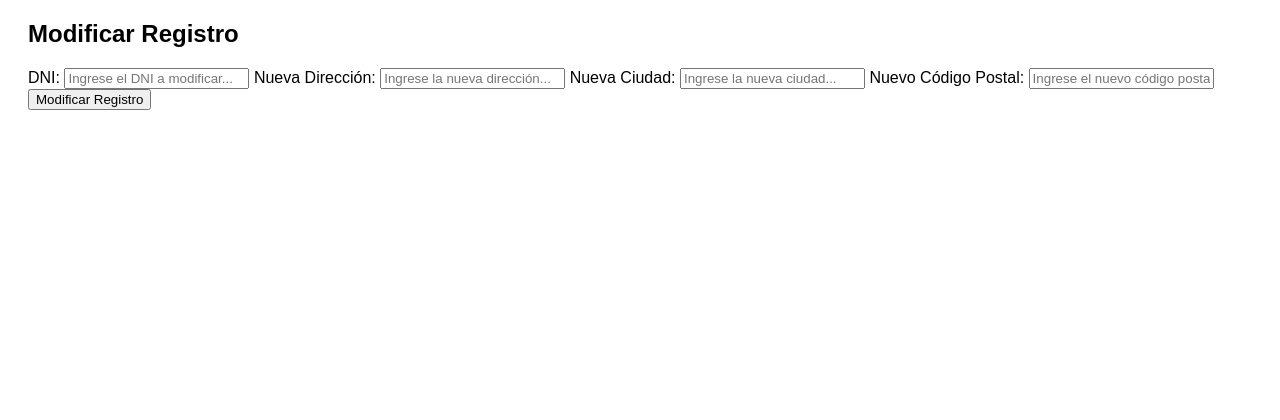
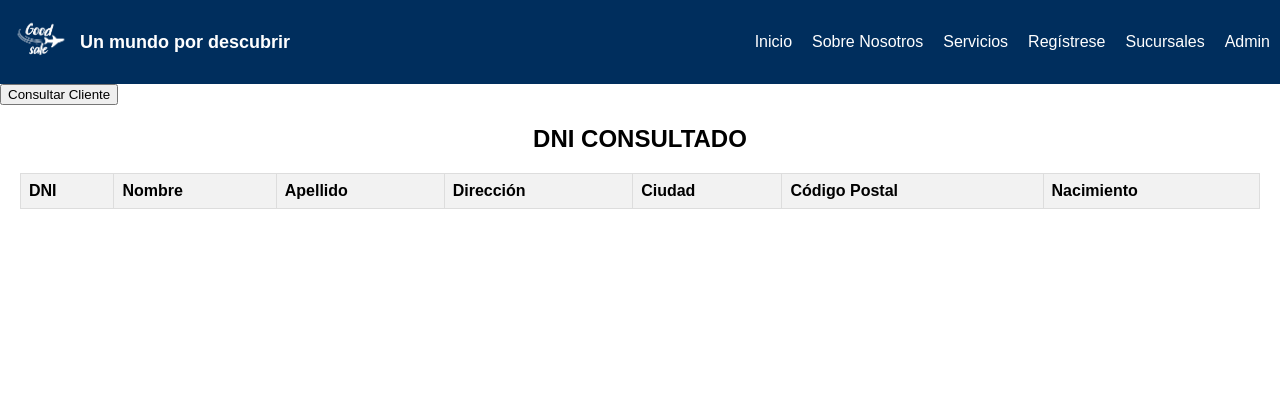
Before and after one commit to EdinsonPerez/Grupo3_Tf, a Flask app: template app/templates/modificar.html in a window 1280 px wide. Shown: the top 420 px of the page. Before the commit the page ends 110 px from the top, so only its background shows below. Run offline with Flask 3, Linux system fonts and the light colour scheme; the template is opened without the code that fills it, so the values that code supplies are empty.

Commit message:
funciona hasta consultar un regiustro por id

```diff
--- a/app/__init__.py
+++ b/app/__init__.py
@@ -76,6 +76,20 @@ class Registro:
         return clientes
 
 
+    def listar_clientes_by_dni(self, dni=None):
+        if dni is not None:
+            query = "SELECT * FROM clientes WHERE dni = %s"
+            self.cursor.execute(query, (dni,))
+        else:
+            query = "SELECT * FROM clientes"
+            self.cursor.execute(query)
+
+        clientes = self.cursor.fetchall()
+        print(f"Clientes obtenidos de la base de datos: {clientes}")
+        return clientes
+
+
+
     def eliminar_cliente(self, dni):
         self.cursor.execute(f"DELETE FROM clientes WHERE dni = {dni}")
         self.conn.commit()
@@ -123,6 +137,16 @@ def listar_clientes():
         print(f"Error al obtener clientes: {e}")
         return jsonify({"error": str(e)}), 500
 
+@app.route("/clientes/<int:dni>", methods=["GET"])
+def listar_cliente_by_dni(dni):
+    try:
+        # Puedes acceder directamente al valor del DNI en la variable 'dni'
+        clientes = registro.listar_clientes_by_dni(dni)
+        print(f"Clientes obtenidos de la base de datos para DNI {dni}: {clientes}")
+        return jsonify({"clientes": clientes})
+    except Exception as e:
+        print(f"Error al obtener clientes: {e}")
+        return jsonify({"error": str(e)}), 500
 
 @app.route("/clientes", methods=["POST"])
 def agregar_cliente():
--- a/app/static/listado.css
+++ b/app/static/listado.css
@@ -28,3 +28,10 @@ th {
     background-color: #333;
     color: #fff;
 }
+
+.nav-links {
+    display: flex;
+    list-style: none;
+    margin: 0;
+    padding: 0;
+  }
--- a/app/static/modificar.js
+++ b/app/static/modificar.js
@@ -1,32 +1,64 @@
-document.addEventListener("DOMContentLoaded", function () {
-    const URL = "http://127.0.0.1:5000/";
+// modificar.js
 
-    const formularioModificar = document.getElementById('formulario-modificar');
-    const resultadoModificacion = document.getElementById('resultado-modificacion');
+function mostrarFormularioConsulta() {
+    var formularioConsulta = document.getElementById("formulario-consulta");
 
-    formularioModificar.addEventListener('submit', function (event) {
-        event.preventDefault(); // Evitar que el formulario se envíe normalmente
+    if (formularioConsulta.style.display === "none") {
+        formularioConsulta.style.display = "block";
+    } else {
+        formularioConsulta.style.display = "none";
+    }
+}
 
-        const formData = new FormData(this);
+function consultarCliente() {
+    // Obtener el valor del DNI ingresado
+    var dniConsulta = document.getElementById("dniConsulta").value;
 
-        // Modificar la URL para utilizar el método PUT
-        const dni = formData.get('dni');
-        fetch(URL + `clientes/${dni}`, {
-            method: 'PUT',
-            body: formData,
-            mode: 'cors', // Agrega esta línea
-        })
-        .then(function(response) {
-            // ...
-        })
-        .catch(function(error) {
-            console.error('Error al modificar el registro:', error);
-        });
-    });
+    // Realizar la solicitud al servidor
+    fetch(`http://127.0.0.1:5000/clientes/${dniConsulta}`, {
+        method: 'GET',
+        headers: {
+            'Content-Type': 'application/json'
+        },
+    })
+    .then(response => response.json())
+    .then(data => {
+        // Manejar los datos devueltos
+        mostrarDetallesCliente(data.clientes);
+    })
+    .catch(error => console.error('Error:', error));
+}
 
-    function mostrarResultado(data) {
-        resultadoModificacion.textContent = data.mensaje;
-        // Limpiar el formulario después de la modificación
-        formularioModificar.reset();
+
+
+function mostrarDetallesCliente(cliente) {
+    // Limpiar la tabla antes de agregar nuevos datos
+    document.getElementById("cuerpo-tabla-registros").innerHTML = "";
+
+    // Iterar sobre los detalles del cliente y agregarlos a la tabla
+    for (var i = 0; i < cliente.length; i++) {
+        var row = document.getElementById("cuerpo-tabla-registros").insertRow(i);
+
+        var cell1 = row.insertCell(0);
+        var cell2 = row.insertCell(1);
+        var cell3 = row.insertCell(2);
+        var cell4 = row.insertCell(3);
+        var cell5 = row.insertCell(4);
+        var cell6 = row.insertCell(5);
+        var cell7 = row.insertCell(6);
+
+        cell1.innerHTML = cliente[i].dni;
+        cell2.innerHTML = cliente[i].nombre;
+        cell3.innerHTML = cliente[i].apellido;
+        cell4.innerHTML = cliente[i].direccion;
+        cell5.innerHTML = cliente[i].ciudad;
+        cell6.innerHTML = cliente[i].cp;
+        cell7.innerHTML = cliente[i].nacimiento;
     }
-});
+
+    // Mostrar la sección de detallesCliente
+    document.getElementById("detallesCliente").style.display = "block";
+
+    // Mostrar la sección de detallesCliente
+    detallesCliente.style.display = "block";
+}
--- a/app/static/styles.css
+++ b/app/static/styles.css
@@ -157,6 +157,29 @@ nav {
   transform: scale(1.05);
   box-shadow: 0 0 40px -10px rgba(0, 0, 0, 0.25);
 }
+
+div{
+  text-align: center;
+
+}
+.cont {
+  display: flex;
+  width: 100%;
+  justify-content: center;
+  background-color: lightblue;
+  padding: 10px;
+  border-bottom-width: 10px;
+  border-radius: 5px;
+  margin-bottom: 20px;
+
+}
+
+table{
+  padding: 50px;
+  margin: 0 auto;
+}
+
+
 
 /*Resposive*/
 
--- a/app/templates/modificar.html
+++ b/app/templates/modificar.html
@@ -1,46 +1,82 @@
 <!DOCTYPE html>
 <html lang="es">
-
 <head>
     <meta charset="UTF-8">
     <meta name="viewport" content="width=device-width, initial-scale=1.0">
-    <title>Modificar Registro</title>
-
-    <!-- Enlaces a Bootstrap y otros estilos si es necesario -->
+    <title>Listado</title>
 
     <link rel="stylesheet" href="../static/listado.css"> <!-- Ajusta la ruta según tu estructura de archivos -->
+    <link rel="stylesheet" href="../static/styles.css">
+    <link rel="stylesheet" href="https://cdnjs.cloudflare.com/ajax/libs/font-awesome/5.15.4/css/all.min.css">
 </head>
+<body>
 
-<body>
     <nav>
-        <!-- Coloca tu barra de navegación si la tienes -->
+        <div class="logo">
+            <a href="./index.html">
+                <img src="../static/imagen/goodSale-logoB-01.png" alt="Logo">
+            </a>
+            <h1>Un mundo por descubrir</h1>
+        </div>
+        <div class="burger">
+            <div class="line"></div>
+            <div class="line"></div>
+            <div class="line"></div>
+        </div>
+        <ul class="nav-links">
+            <li><a href="./index.html">Inicio</a></li>
+            <li><a href="./sobrenosotros.html">Sobre Nosotros</a></li>
+            <li><a href="./servicios.html">Servicios</a></li>
+            <li><a href="./registro.html">Regístrese</a></li>
+            <li><a href="./sucursales.html">Sucursales</a></li>
+            <li><a href="./admin-inicio.html">Admin</a></li>
+        </ul>
     </nav>
+    <!-- Botón para mostrar el formulario de consulta -->
+    <button onclick="mostrarFormularioConsulta()">Consultar Cliente</button>
+
+    <!-- Formulario para consultar cliente -->
+    <form id="formulario-consulta" style="display: none;">
+        <label for="dniConsulta">DNI:</label>
+        <input type="text" id="dniConsulta" name="dniConsulta" placeholder="Ingrese el DNI a consultar...">
+        <button type="button" onclick="consultarCliente()">Consultar</button>
+    </form>
+
+    <div class="container">
+        <h2>DNI CONSULTADO</h2>
+        <table id="tabla-registros">
+            <thead>
+                <tr>
+                    <th>DNI</th>
+                    <th>Nombre</th>
+                    <th>Apellido</th>
+                    <th>Dirección</th>
+                    <th>Ciudad</th>
+                    <th>Código Postal</th>
+                    <th>Nacimiento</th>
+                </tr>
+            </thead>
+            <tbody id="cuerpo-tabla-registros"></tbody>
+        </table>
+    </div>
 
 
-
-    <div class="container">
-        <h2>Modificar Registro</h2>
-        <form id="formulario-modificar">
-            <label for="dni">DNI:</label>
-            <input type="text" id="dni" name="dni" placeholder="Ingrese el DNI a modificar...">
-            <label for="direccion">Nueva Dirección:</label>
-            <input type="text" id="direccion" name="direccion" placeholder="Ingrese la nueva dirección...">
-            <label for="ciudad">Nueva Ciudad:</label>
-            <input type="text" id="ciudad" name="ciudad" placeholder="Ingrese la nueva ciudad...">
-            <label for="cp">Nuevo Código Postal:</label>
-            <input type="text" id="cp" name="cp" placeholder="Ingrese el nuevo código postal...">
-            <button type="submit">Modificar Registro</button>
-        </form>
-        <div id="resultado-modificacion"></div>
+    <!-- Mostrar detalles del cliente aquí -->
+    <div id="detallesCliente" style="display: none;">
+        <h3>Detalles del Cliente</h3>
+        <label for="nombre">Nombre:</label>
+        <input type="text" id="nombre" name="nombre" disabled>
+        <label for="apellido">Apellido:</label>
+        <input type="text" id="apellido" name="apellido" disabled>
+        <label for="direccion">Dirección:</label>
+        <input type="text" id="direccion" name="direccion" disabled>
+        <button type="button" onclick="habilitarEdicion()">Modificar</button>
     </div>
 
-    <footer>
-        <!-- Coloca tu pie de página si lo tienes -->
-    </footer>
+    <!-- Coloca tu pie de página si lo tienes -->
 
     <script src="https://ajax.googleapis.com/ajax/libs/jquery/3.5.1/jquery.min.js"></script>
     <script src="../static/modificar.js"></script>
 
 </body>
-
 </html>
```
Also changed, not shown: app/static/admin-inicio.css (deleted, +0 -25 lines), app/templates/admin-inicio.html (+22 -1 lines), app/templates/listado.html (+32 -9 lines).
